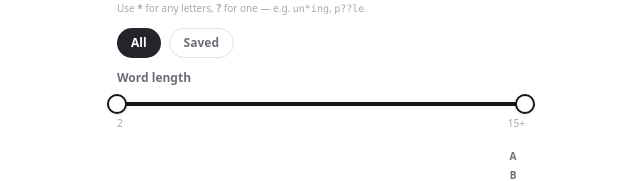
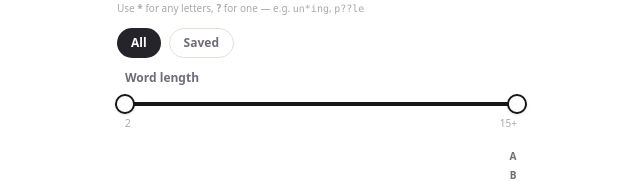
Before and after one commit to rickymetz/wordgirl, a React (Vite) app: page /dictionary in a window 1280 px wide. Shown: the part 149-330 px from the top of the page, without its empty margins (319-959 px from the left). Built offline with nearby package versions, Linux system fonts and the light colour scheme.

Commit message:
Add horizontal padding to length slider
Co-Authored-By: Claude Opus 4.6 <noreply@anthropic.com>
Claude-Session: https://claude.ai/code/session_01HTiMqpFkt4F6xfVGVsfG1b

```diff
--- a/src/dictionary/DictionaryPage.tsx
+++ b/src/dictionary/DictionaryPage.tsx
@@ -443,7 +443,7 @@ function RangeSlider({
     : "Word length";
 
   return (
-    <div className="mt-3">
+    <div className="mt-3 px-2">
       <div className="mb-1.5 flex items-center justify-between">
         <span className="text-xs font-semibold text-ink-soft">{label}</span>
         {active && (
```
